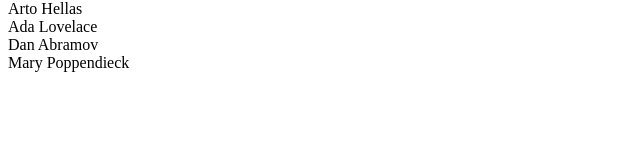
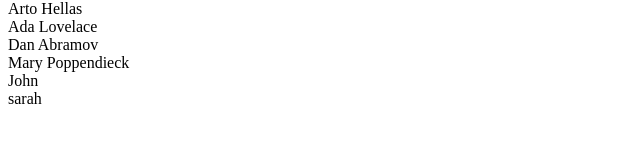
Before and after one commit to kranthi8563/Full-Stack-Open, a React (Vite) app in the folder Part2/phonebook/: page / in a window 1280 px wide. Shown: the part 277-420 px from the top of the page, without its empty margins (0-640 px from the left). Built offline with nearby package versions, Linux system fonts and the light colour scheme; data requests are answered from the project's data file.

Commit message:
Exercise 2.12

```diff
--- a/Part2/phonebook/db.json
+++ b/Part2/phonebook/db.json
@@ -1,5 +1,5 @@
 {
-  "persons":[
+  "persons": [
     {
       "name": "Arto Hellas",
       "number": "040-123456",
@@ -19,6 +19,16 @@
       "name": "Mary Poppendieck",
       "number": "39-23-6423122",
       "id": "4"
+    },
+    {
+      "id": "5",
+      "name": "John",
+      "number": "12-23-2364154"
+    },
+    {
+      "id": "6",
+      "name": "sarah",
+      "number": "39-12-2213290"
     }
   ]
 }
--- a/Part2/phonebook/src/App.jsx
+++ b/Part2/phonebook/src/App.jsx
@@ -22,9 +22,12 @@ const addName=(event)=>{
   alert(`${newName} or ${newNumber} is already added to phonebook`);
   return;
 }
-  setPersons(persons.concat({name : newName,num: newNumber}))
-  setNewName("")
-  setNewNumber("")
+    const personObject = { name: newName, number: newNumber }
+    axios.post("http://localhost:3001/persons", personObject).then(response => {
+      setPersons(persons.concat(response.data))
+      setNewName("")
+      setNewNumber("")
+    })
 }
    const handleSearch = (event) => {
         const searchQuery = event.target.value;
```
